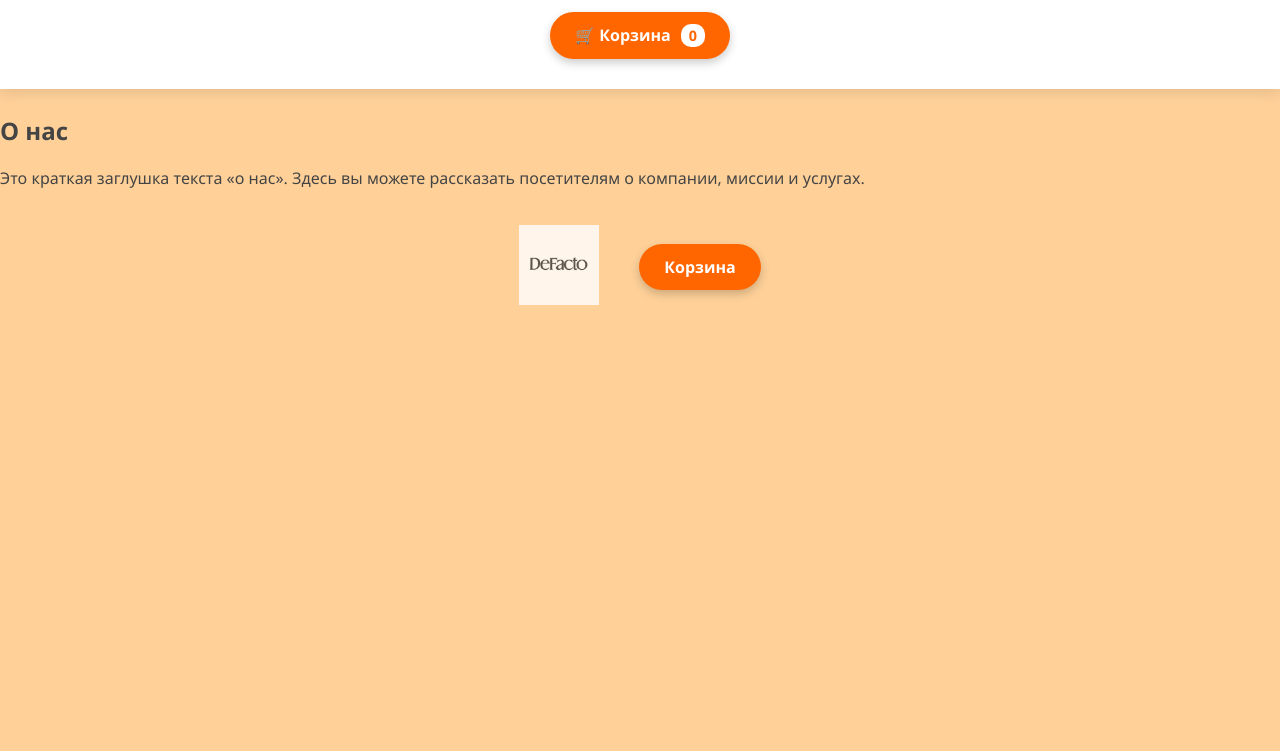
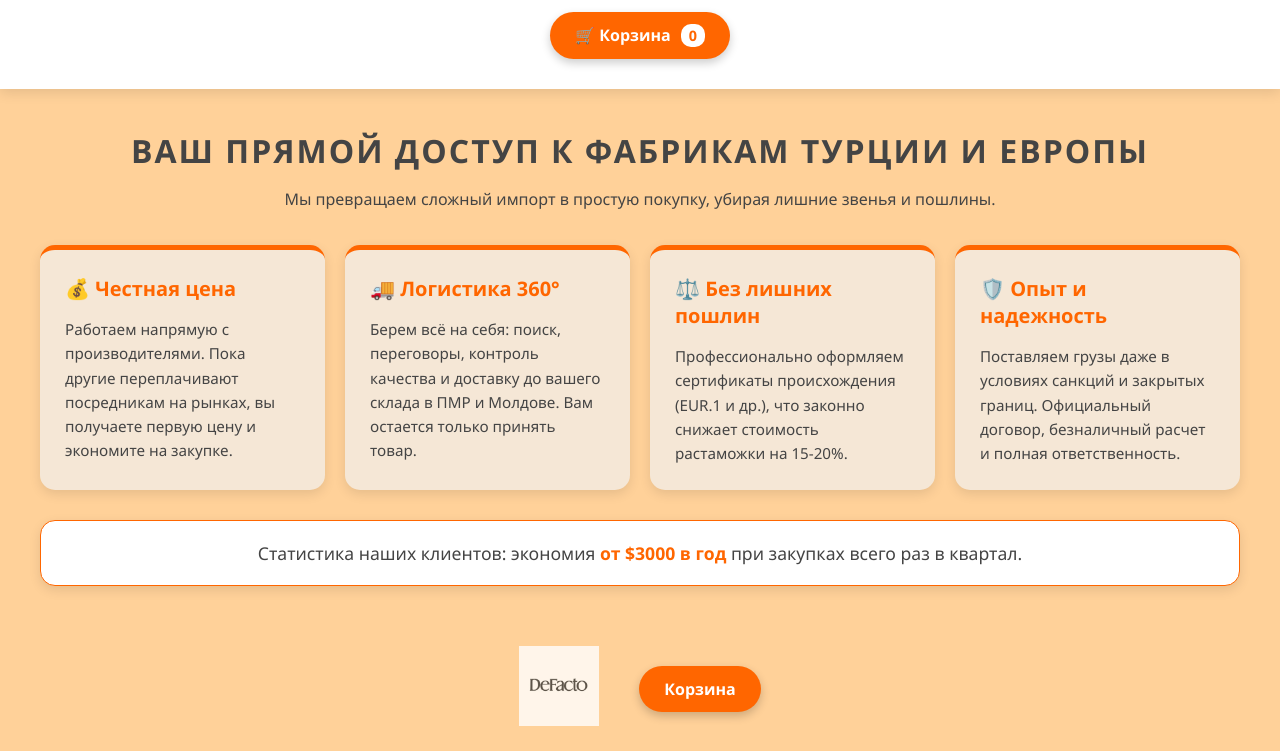
Before and after one commit to zaharstworks/catalog, a website: page index.html in a window 1280 px wide. Shown: the part 177-928 px from the top of the page. Before the commit the page ends 800 px from the top, so only its background shows below. Drawn offline with Linux system fonts and the light colour scheme.

Commit message:
about us

```diff
--- a/index.html
+++ b/index.html
@@ -22,10 +22,38 @@
 </header>
 
     <main>
-        <section class="about-section">
-            <h2>О нас</h2>
-            <p>Это краткая заглушка текста «о нас». Здесь вы можете рассказать посетителям о компании, миссии и услугах.</p>
-        </section>
+      <section class="about-section">
+    <div class="about-header-text">
+        <h2>Ваш прямой доступ к фабрикам Турции и Европы</h2>
+        <p>Мы превращаем сложный импорт в простую покупку, убирая лишние звенья и пошлины.</p>
+    </div>
+
+    <div class="about-grid">
+        <div class="about-card">
+            <h3>💰 Честная цена</h3>
+            <p>Работаем напрямую с производителями. Пока другие переплачивают посредникам на рынках, вы получаете первую цену и экономите на закупке.</p>
+        </div>
+
+        <div class="about-card">
+            <h3>🚚 Логистика 360°</h3>
+            <p>Берем всё на себя: поиск, переговоры, контроль качества и доставку до вашего склада в ПМР и Молдове. Вам остается только принять товар.</p>
+        </div>
+
+        <div class="about-card">
+            <h3>⚖️ Без лишних пошлин</h3>
+            <p>Профессионально оформляем сертификаты происхождения (EUR.1 и др.), что законно снижает стоимость растаможки на 15-20%.</p>
+        </div>
+
+        <div class="about-card">
+            <h3>🛡️ Опыт и надежность</h3>
+            <p>Поставляем грузы даже в условиях санкций и закрытых границ. Официальный договор, безналичный расчет и полная ответственность.</p>
+        </div>
+    </div>
+
+    <div class="about-footer-info">
+        <p>Статистика наших клиентов: экономия <strong>от $3000 в год</strong> при закупках всего раз в квартал.</p>
+    </div>
+</section>
 
         <nav id="manufacturers">
             <a href="defacto.html" class="brand-link">
--- a/style.css
+++ b/style.css
@@ -232,3 +232,83 @@ header h1 {
     font-weight: bold;
     margin-top: auto; /* Прижимает кнопку к низу карточки */
 }
+
+/* РАЗДЕЛ О НАС — ПОЛНЫЙ КОД */
+.about-section {
+    max-width: var(--max-width);
+    margin: 40px auto;
+    padding: 0 20px;
+}
+
+.about-header-text {
+    text-align: center;
+    margin-bottom: 35px;
+}
+
+.about-header-text h2 {
+    color: var(--color-text);
+    text-transform: uppercase;
+    letter-spacing: 2px;
+    font-size: clamp(1.4rem, 4vw, 2rem);
+    margin-bottom: 10px;
+}
+
+.about-grid {
+    display: grid;
+    grid-template-columns: repeat(auto-fit, minmax(260px, 1fr));
+    gap: 20px;
+}
+
+.about-card {
+    background: var(--card-bg); /* Твой фоновый цвет карточек */
+    padding: 25px;
+    border-radius: 15px;
+    box-shadow: var(--shadow);
+    border-top: 5px solid var(--color-primary); /* Твой оранжевый */
+    transition: transform 0.3s ease;
+    display: flex;
+    flex-direction: column;
+}
+
+.about-card:hover {
+    transform: translateY(-5px);
+}
+
+.about-card h3 {
+    margin-top: 0;
+    color: var(--color-primary);
+    font-size: 1.25rem;
+    margin-bottom: 15px;
+}
+
+.about-card p {
+    font-size: 0.95rem;
+    line-height: 1.6;
+    margin: 0;
+    color: var(--color-text);
+}
+
+.about-footer-info {
+    margin-top: 30px;
+    background: #fff;
+    padding: 20px;
+    border-radius: 15px;
+    text-align: center;
+    box-shadow: var(--shadow);
+    border: 1px solid var(--color-primary);
+}
+
+.about-footer-info p {
+    margin: 0;
+    font-size: 1.1rem;
+}
+
+.about-footer-info strong {
+    color: var(--color-primary);
+}
+
+@media (max-width: 600px) {
+    .about-grid {
+        grid-template-columns: 1fr;
+    }
+}
```
